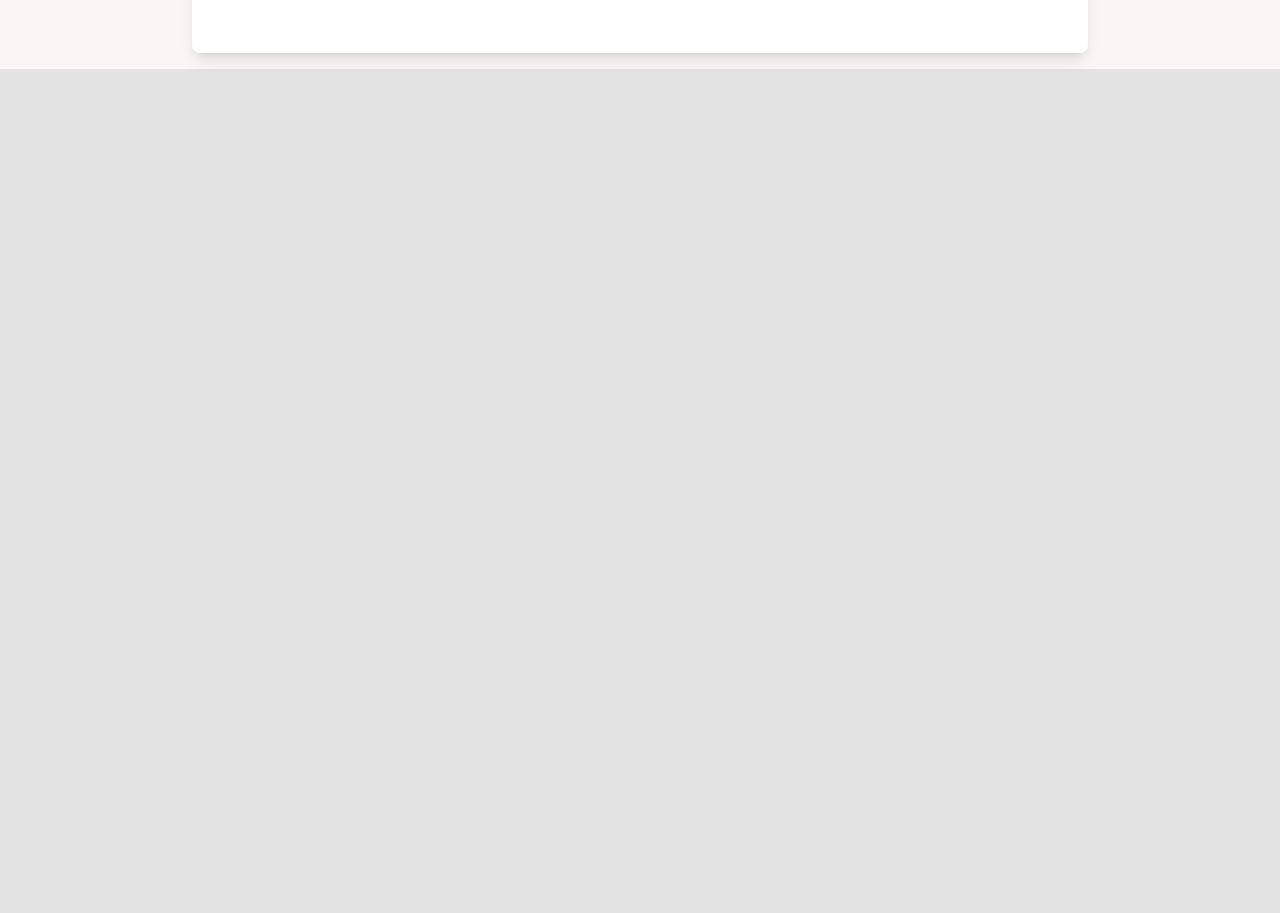
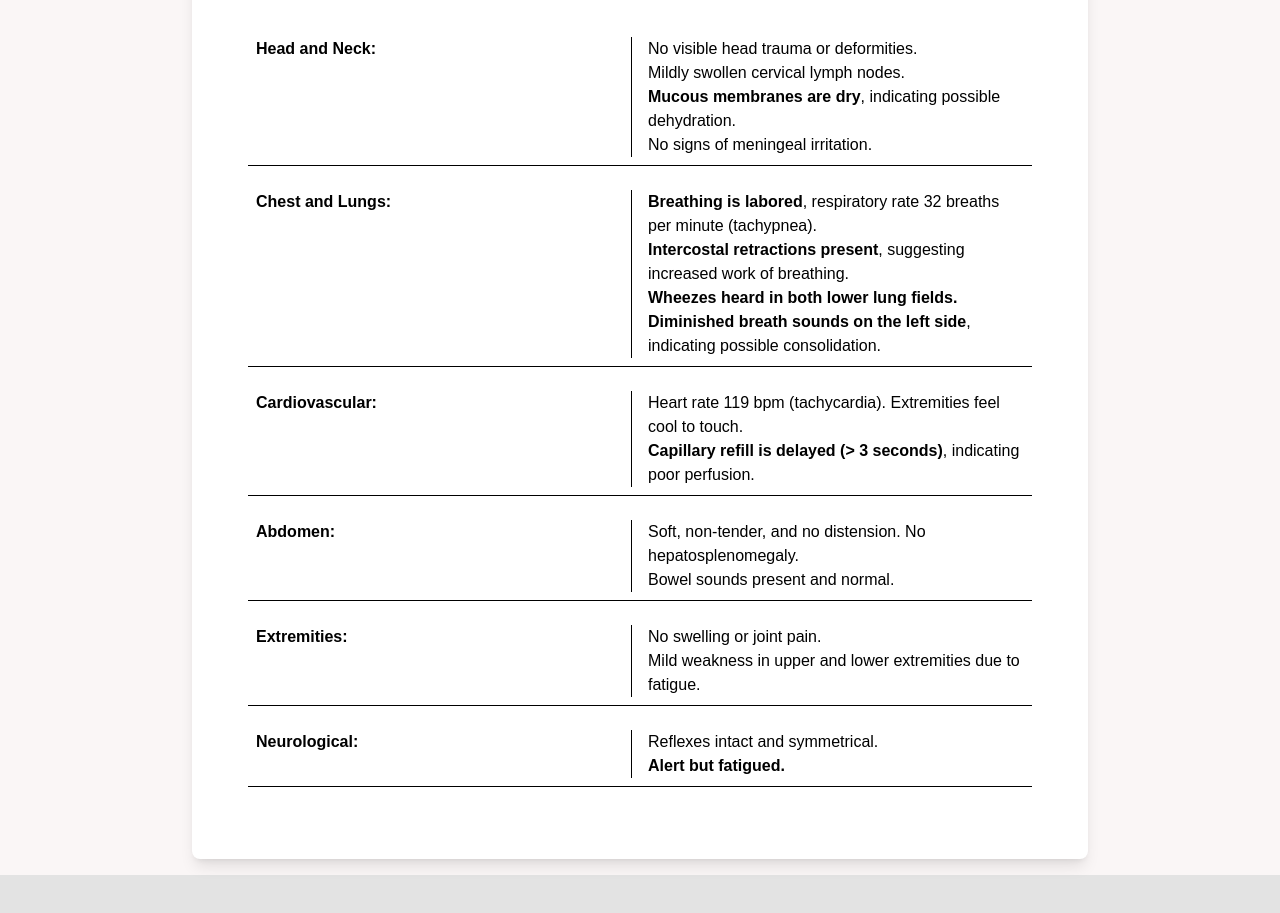
Before and after one commit to JoeyCollado/ehr, a Next.js app: page /pages/registration/administrationInformation in a window 1280 px wide. Shown: the part 960-1873 px from the top of the page. Before the commit the page ends 1093 px from the top, so only its background shows below. Built offline with nearby package versions, Linux system fonts and the light colour scheme; no server answers.

Commit message:
savepoint

```diff
--- a/app/pages/registration/administrationInformation/page.tsx
+++ b/app/pages/registration/administrationInformation/page.tsx
@@ -31,13 +31,13 @@ const Page = () => {
         )}
       </div>
 
-      <div className="min-h-screen bg-[#faf6f6] flex items-center justify-center pb-4 mb-[5%]">
-        <div className="w-full max-w-4xl bg-white text-black shadow-lg rounded-lg p-6">
-          <h2 className="text-3xl font-bold bg-[#00695C] text-white p-2 text-center py-5 mb-4">
+      <div className="min-h-screen bg-[#faf6f6] flex items-center justify-center pb-4 mb-[5%] ">
+        <div className="w-full max-w-4xl bg-white text-black shadow-lg rounded-lg p-6 ">
+          <h2 className="text-3xl font-bold bg-[#00695C] text-white p-2 text-center py-5 mb-4 ">
             CHIEF COMPLAINT
           </h2>
           <div className="text-center">
-            <h2 className="p-2">
+            <h2 className="p-2 ">
               The patient complain that his chest hurts when he breathes or
               cough, has difficulty in breathing, and always feeling really
               tired and weak
@@ -169,9 +169,69 @@ const Page = () => {
             <h3 className="text-xl font-bold bg-[#039383] text-white p-2 text-center mb-4">
             Head to Toe Assessment:
           </h3>
+          <div className="space-y-4 p-4">
+
+        {/* Head and Neck */}
+        <div className="grid grid-cols-2 gap-4 mb-4 p-2 border-b ">
+          <div className="font-semibold border-r">Head and Neck:</div>
+          <div>
+            <p>No visible head trauma or deformities.</p>
+            <p>Mildly swollen cervical lymph nodes.</p>
+            <p><strong>Mucous membranes are dry</strong>, indicating possible dehydration.</p>
+            <p>No signs of meningeal irritation.</p>
+          </div>
+        </div>
+
+        {/* Chest and Lungs */}
+        <div className="grid grid-cols-2 gap-4 mb-4 p-2 border-b">
+          <div className="font-semibold border-r">Chest and Lungs:</div>
+          <div>
+            <p><strong>Breathing is labored</strong>, respiratory rate 32 breaths per minute (tachypnea).</p>
+            <p><strong>Intercostal retractions present</strong>, suggesting increased work of breathing.</p>
+            <p><strong>Wheezes heard in both lower lung fields.</strong></p>
+            <p><strong>Diminished breath sounds on the left side</strong>, indicating possible consolidation.</p>
+          </div>
+        </div>
+
+        {/* Cardiovascular */}
+        <div className="grid grid-cols-2 gap-4 mb-4 p-2 border-b">
+          <div className="font-semibold border-r">Cardiovascular:</div>
+          <div>
+            <p>Heart rate 119 bpm (tachycardia). Extremities feel cool to touch.</p>
+            <p><strong>Capillary refill is delayed (&gt; 3 seconds)</strong>, indicating poor perfusion.</p>
+          </div>
+        </div>
+
+        {/* Abdomen */}
+        <div className="grid grid-cols-2 gap-4 mb-4 p-2 border-b">
+          <div className="font-semibold border-r">Abdomen:</div>
+          <div>
+            <p>Soft, non-tender, and no distension. No hepatosplenomegaly.</p>
+            <p>Bowel sounds present and normal.</p>
+          </div>
+        </div>
+
+        {/* Extremities */}
+        <div className="grid grid-cols-2 gap-4 mb-4 p-2 border-b">
+          <div className="font-semibold border-r">Extremities:</div>
+          <div>
+            <p>No swelling or joint pain.</p>
+            <p>Mild weakness in upper and lower extremities due to fatigue.</p>
+          </div>
+        </div>
+
+        {/* Neurological */}
+        <div className="grid grid-cols-2 gap-4 mb-4 p-2 border-b">
+          <div className="font-semibold border-r">Neurological:</div>
+          <div>
+            <p>Reflexes intact and symmetrical.</p>
+            <p><strong>Alert but fatigued.</strong></p>
           </div>
         </div>
       </div>
+    </div>
+  </div>
+          </div>
     </>
   );
 };
```
